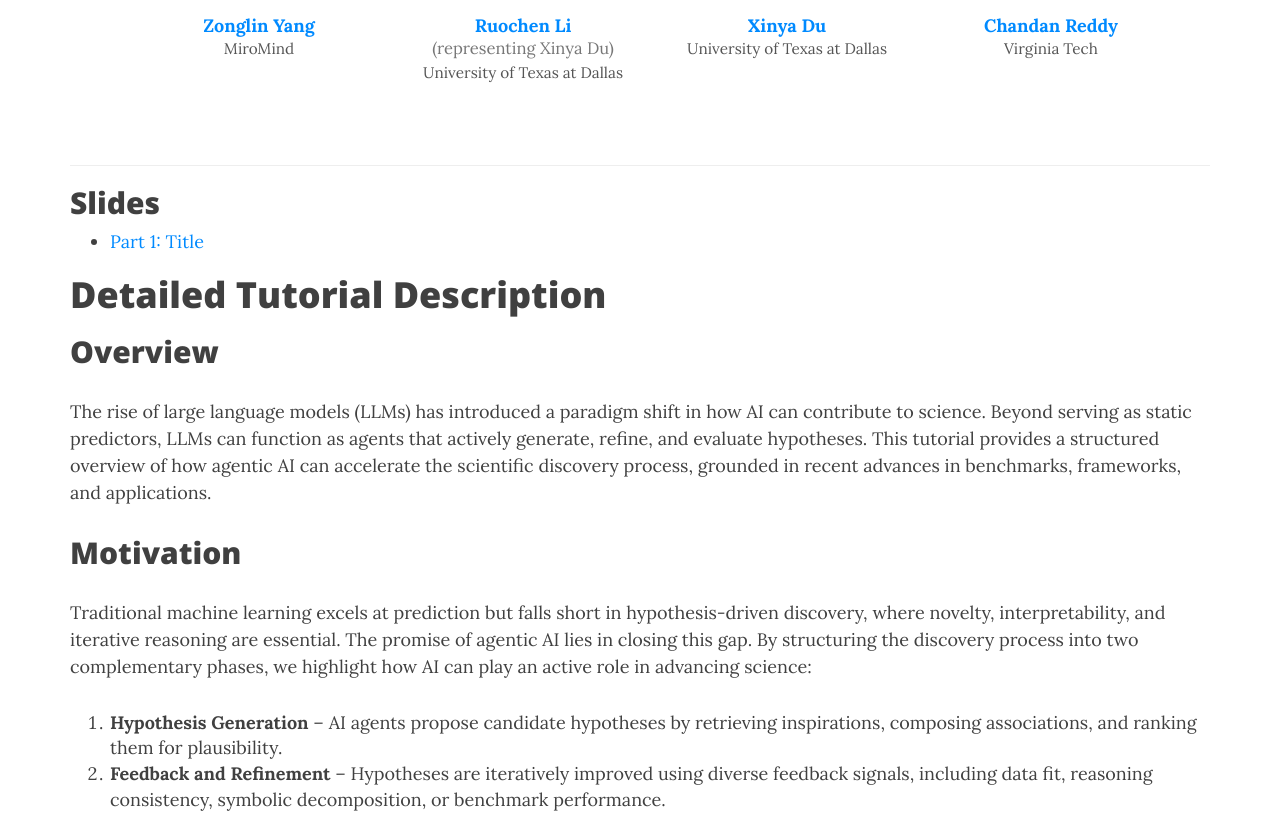
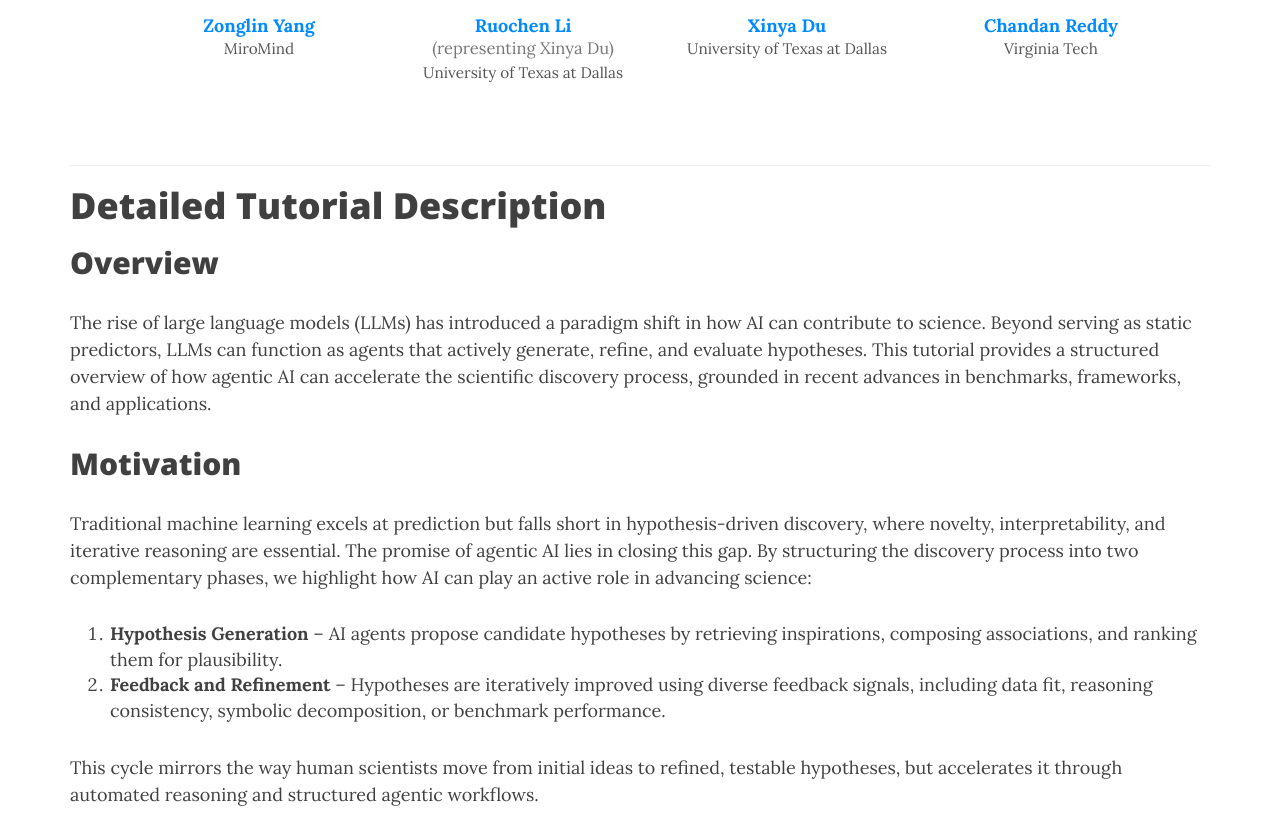
Before and after one commit to ZonglinY/llm4sd-aaai-2026, a Jekyll site: the page built from index.md, in a window 1280 px wide and 900 px high, scrolled down 529 px, cut to the strip 78-900 px from the top of the window. Built offline with Jekyll 4.4.1, drawn with Linux system fonts in a browser that asks for light colours; nearby versions of some CDN libraries.

Commit message:
Update index.md

```diff
--- a/index.md
+++ b/index.md
@@ -160,14 +160,14 @@ use-site-title: false
 <hr> -->
 
 
-<div class="tutorial-slides">
+<!-- <div class="tutorial-slides">
   <h2>Slides</h2>
   <ul>
     <li><a href="https://docs.google.com/presentation/d/10s8MNV_jZT5nCZoMO6ENFCnswNf2dkmpEuqjGUWYE5c/edit?usp=sharing" target="_blank">Part 1: Title</a></li>
-    <!-- <li><a href="https://你的链接/part2.pdf" target="_blank">Part 2: Title</a></li>
-    <li><a href="https://你的链接/part3.pdf" target="_blank">Part 3: Title</a></li> -->
+    <li><a href="https://你的链接/part2.pdf" target="_blank">Part 2: Title</a></li>
+    <li><a href="https://你的链接/part3.pdf" target="_blank">Part 3: Title</a></li>
   </ul>
-</div>
+</div> -->
 
 
 
```
